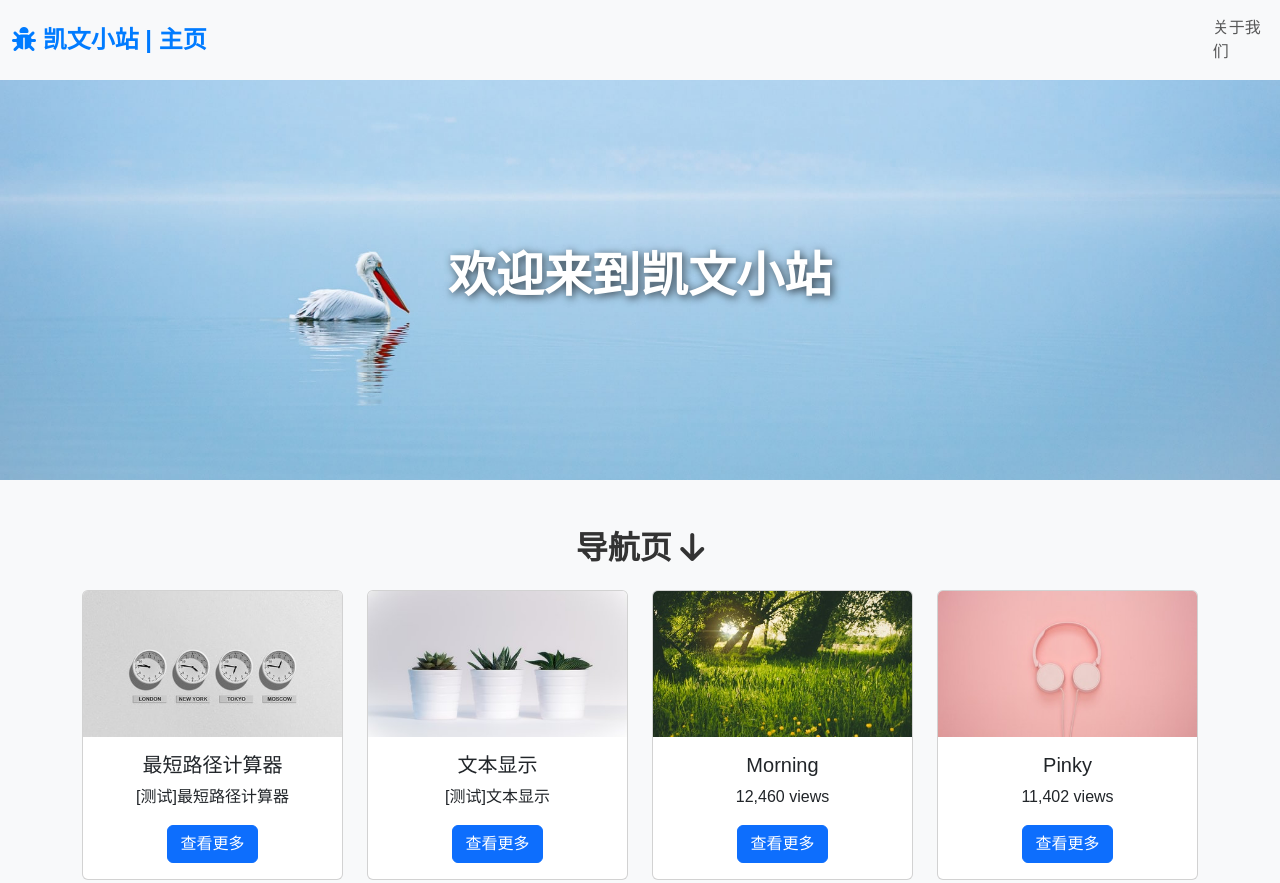
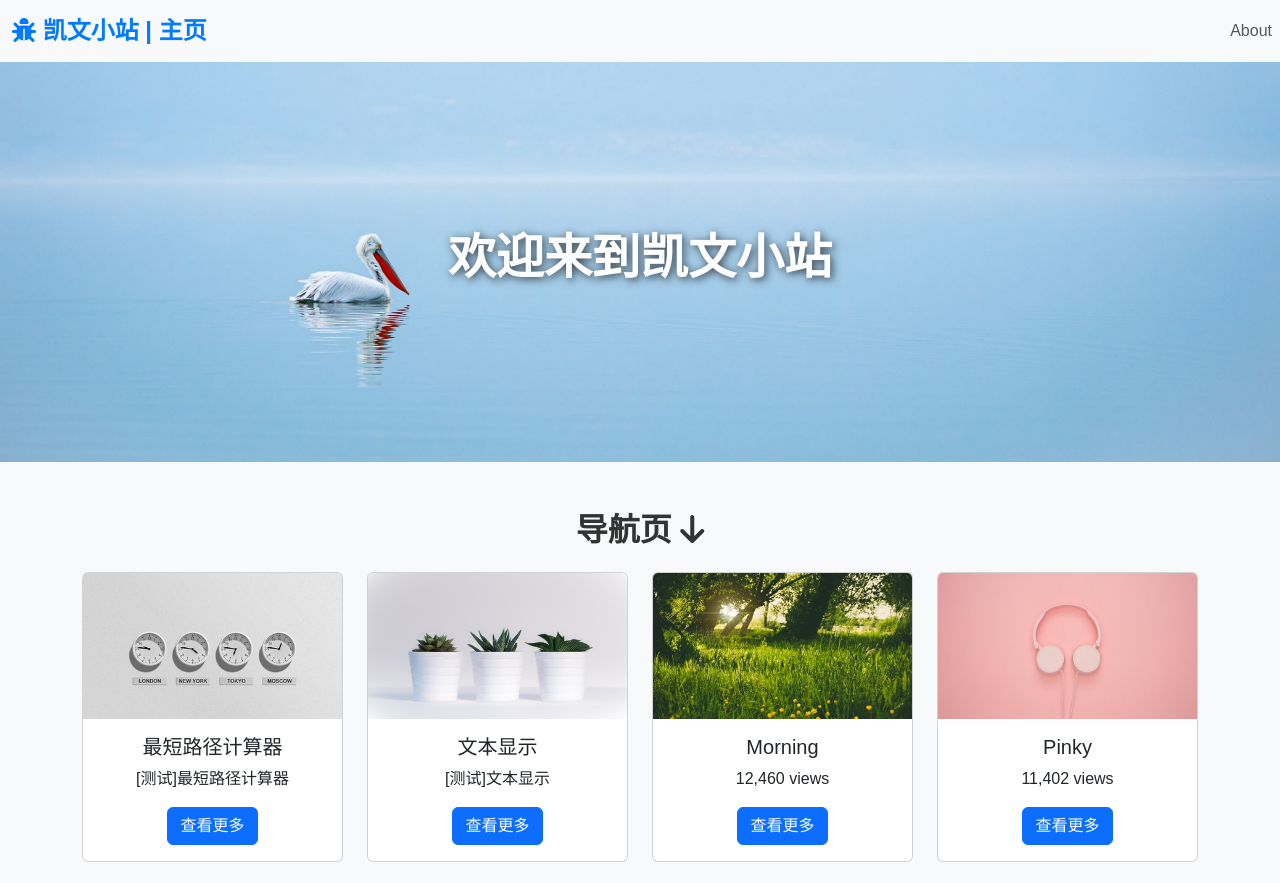
Before and after one commit to Kevin-Leung/webgis, a plain HTML site: page index.html in a window 1280 px wide. Shown: the top 883 px of the page. Drawn offline with nearby package versions, Linux system fonts and the light colour scheme.

Commit message:
Update index.html

```diff
--- a/index.html
+++ b/index.html
@@ -69,7 +69,7 @@
         <div class="collapse navbar-collapse" id="navbarNav">
             <ul class="navbar-nav ms-auto">
                 <li class="nav-item">
-                    <a class="nav-link" href="web/notfound.html">关于我们</a>
+                    <a class="nav-link" href="web/about.html">About</a>
                 </li>
             </ul>
         </div>
```
